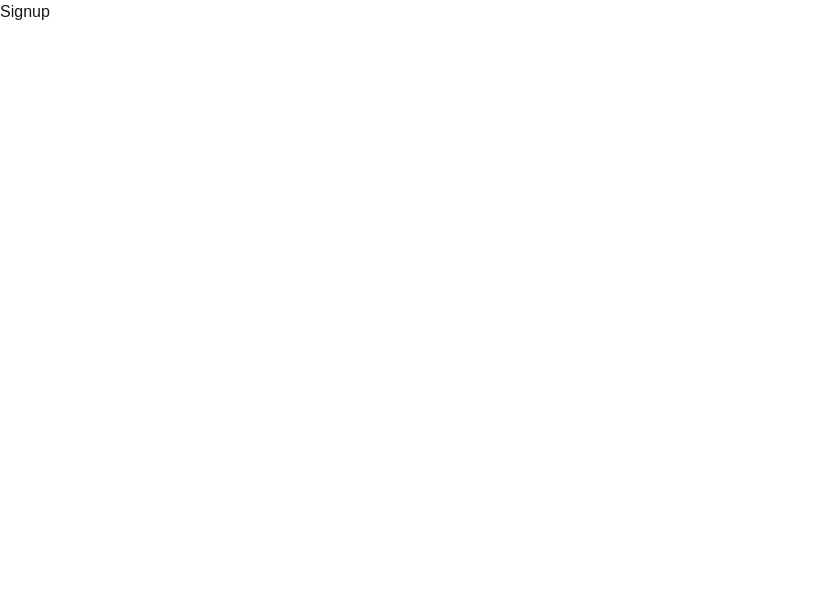
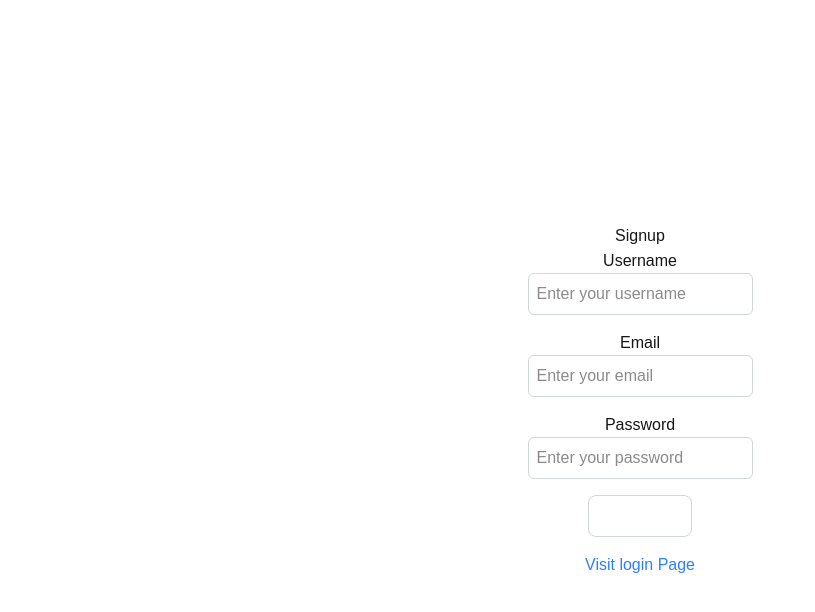
Before and after one commit to Siddharth-here/Auth-app, a Next.js app: page /signup in a window 1280 px wide. Shown: the top 612 px of the page, without its empty margins (0-815 px from the left). Built offline with nearby package versions, Linux system fonts and the light colour scheme.

Commit message:
Enhance login and signup pages with form inputs and navigation links

```diff
--- a/src/app/login/page.tsx
+++ b/src/app/login/page.tsx
@@ -1,7 +1,50 @@
+"use client";
+import React from "react";
+import Link from "next/link";
+import { useRouter } from "next/navigation";
+import { Axios } from "axios";
+
 export default function LoginPage() {
+  const [user, setUser] = React.useState({
+    email: "",
+    password: "",
+  });
+
+  const onLogin = async () => {};
+
   return (
-    <div>
-      <h1>login</h1>
+    <div className="flex flex-col items-center justify-center min-h-screen py-2">
+      <h1>Login</h1>
+      <hr />
+
+      <label htmlFor="email">Email</label>
+      <input
+        className="border border-gray-300 rounded-md p-2 mb-4"
+        type="text"
+        id="email"
+        value={user.email}
+        onChange={(e) => setUser({ ...user, email: e.target.value })}
+        placeholder="Enter your email"
+      />
+
+      <label htmlFor="password">Password</label>
+      <input
+        className="border border-gray-300 rounded-md p-2 mb-4"
+        type="password"
+        id="password"
+        value={user.password}
+        onChange={(e) => setUser({ ...user, password: e.target.value })}
+        placeholder="Enter your password"
+      />
+      <button
+        className="border border-gray-300 text-white mb-4 p-2 rounded-lg focus:outline-none focus:border-gray-600"
+        onClick={onLogin}
+      >
+        Login here
+      </button>
+      <Link href="/login" className="text-blue-500 hover:underline">
+        Visit signup Page
+      </Link>
     </div>
   );
 }
--- a/src/app/signup/page.tsx
+++ b/src/app/signup/page.tsx
@@ -1,7 +1,61 @@
+"use client";
+import React from "react";
+import Link from "next/link";
+import { useRouter } from "next/navigation";
+import { Axios } from "axios";
+
 export default function SignupPage() {
+  const [user, setUser] = React.useState({
+    username: "",
+    email: "",
+    password: "",
+  });
+
+  const onSignup = async () => {};
+
   return (
-    <div>
+    <div className="flex flex-col items-center justify-center min-h-screen py-2">
       <h1>Signup</h1>
+      <hr />
+
+      <label htmlFor="username">Username</label>
+      <input
+        className="border border-gray-300 rounded-md p-2 mb-4"
+        type="text"
+        id="username"
+        value={user.username}
+        onChange={(e) => setUser({ ...user, username: e.target.value })}
+        placeholder="Enter your username"
+      />
+
+      <label htmlFor="email">Email</label>
+      <input
+        className="border border-gray-300 rounded-md p-2 mb-4"
+        type="text"
+        id="email"
+        value={user.email}
+        onChange={(e) => setUser({ ...user, email: e.target.value })}
+        placeholder="Enter your email"
+      />
+
+      <label htmlFor="password">Password</label>
+      <input
+        className="border border-gray-300 rounded-md p-2 mb-4"
+        type="password"
+        id="password"
+        value={user.password}
+        onChange={(e) => setUser({ ...user, password: e.target.value })}
+        placeholder="Enter your password"
+      />
+      <button
+        className="border border-gray-300 text-white mb-4 p-2 rounded-lg focus:outline-none focus:border-gray-600"
+        onClick={onSignup}
+      >
+        Signup here
+      </button>
+      <Link href="/login" className="text-blue-500 hover:underline">
+        Visit login Page
+      </Link>
     </div>
   );
 }
```
